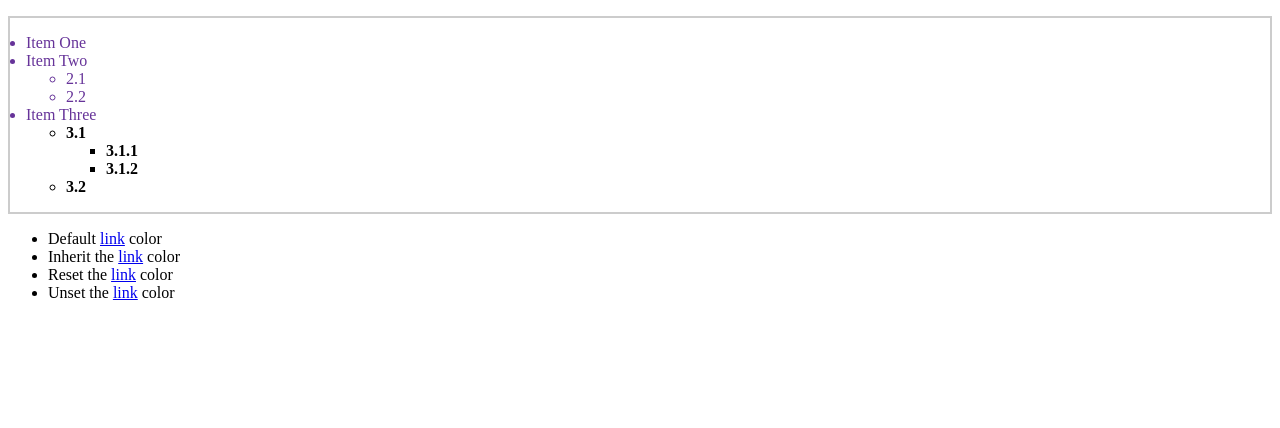
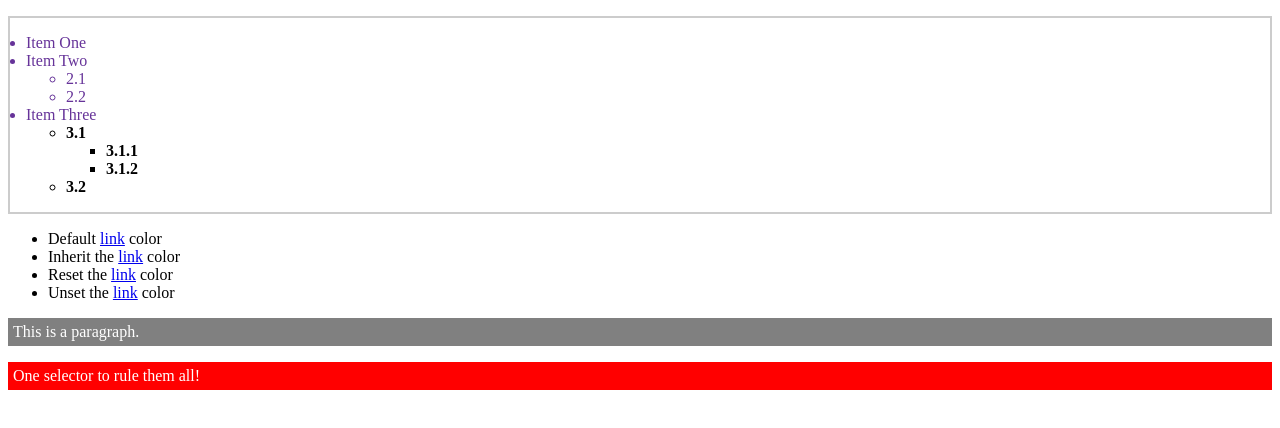
Before and after one commit to paulatenreiro/babelcamp, a plain HTML site: page feb19/cascade/index.html in a window 1280 px wide. Drawn offline with Linux system fonts and the light colour scheme.

Commit message:
cascade3

```diff
--- a/feb19/cascade/index.html
+++ b/feb19/cascade/index.html
@@ -15,6 +15,23 @@
             color: black;
             font-weight: bold;
         }
+
+        #winning {
+            background-color: red;
+            border: 1px solid black;
+        }
+
+        .better {
+            background-color: gray;
+            border: none !important;
+        }
+
+        p {
+            background-color: blue;
+            color: white;
+            padding: 5px;
+        }
+
     </style>
 </head>
 <body>
@@ -46,5 +63,8 @@
         <li class="my-class-3">Unset the <a href="#">link</a> color</li>
     </ul>
 
+    <p class="better">This is a paragraph.</p>
+    <p class="better" id="winning">One selector to rule them all!</p>
+
 </body>
 </html>
```
